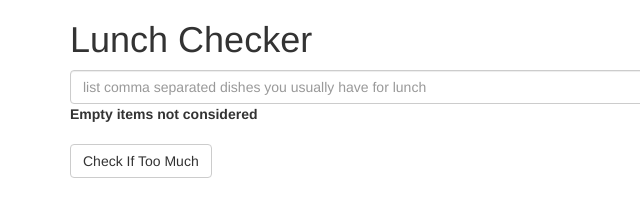
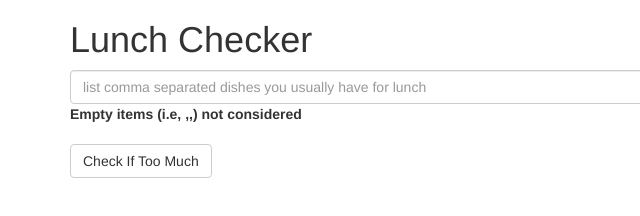
Before and after one commit to ojaskapre/coursera-angularjs, a plain HTML site: page module1-solution/index.html in a window 1280 px wide. Shown: the full height of the page, 0-640 px from the left. Drawn offline with Linux system fonts and the light colour scheme.

Commit message:
modified the message

```diff
--- a/module1-solution/index.html
+++ b/module1-solution/index.html
@@ -16,7 +16,7 @@
              <input id="lunch-menu" type="text"
              placeholder="list comma separated dishes you usually have for lunch"
              class="form-control" ng-model="lunchItems">
-             <label>Empty items not considered</label>
+             <label>Empty items (i.e, ,,) not considered</label>
          </div>
          <div class="form-group">
              <button class="btn btn-default" ng-click="checkLunch()">Check If Too Much</button>
```
